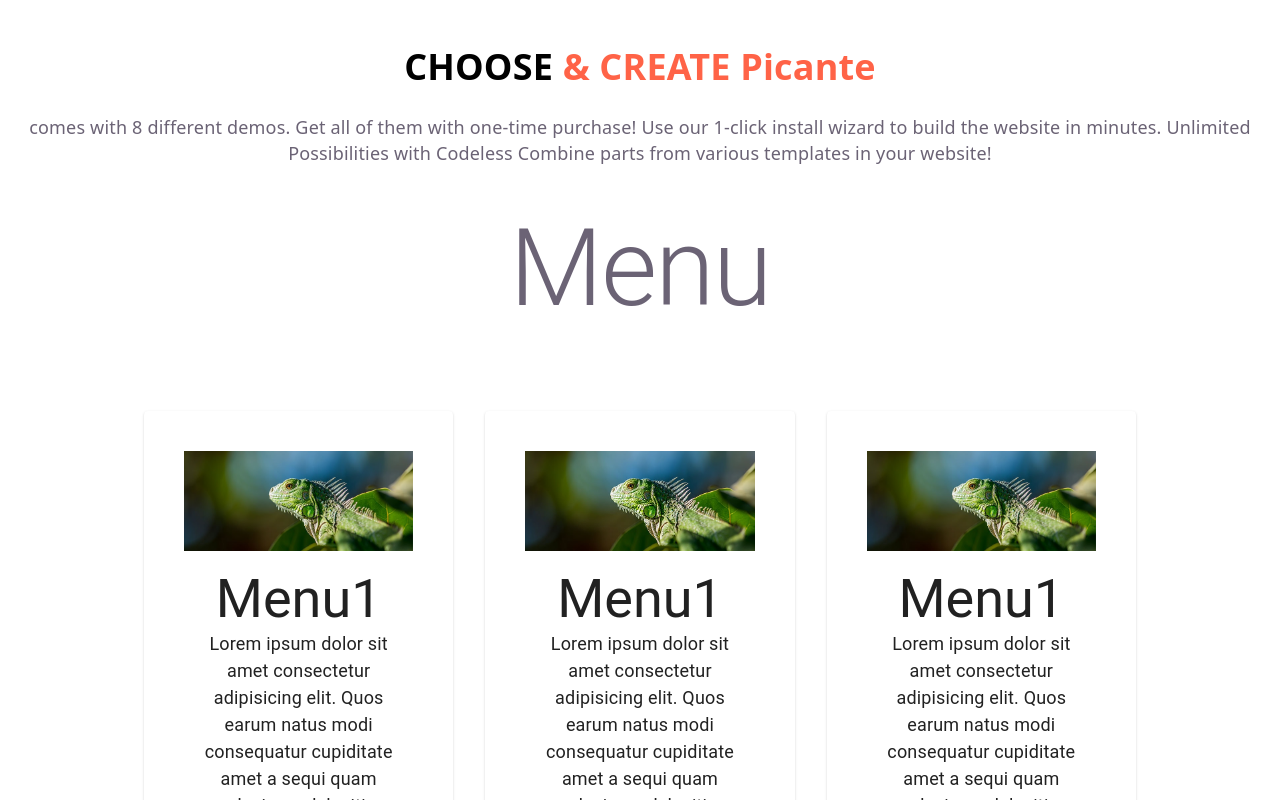
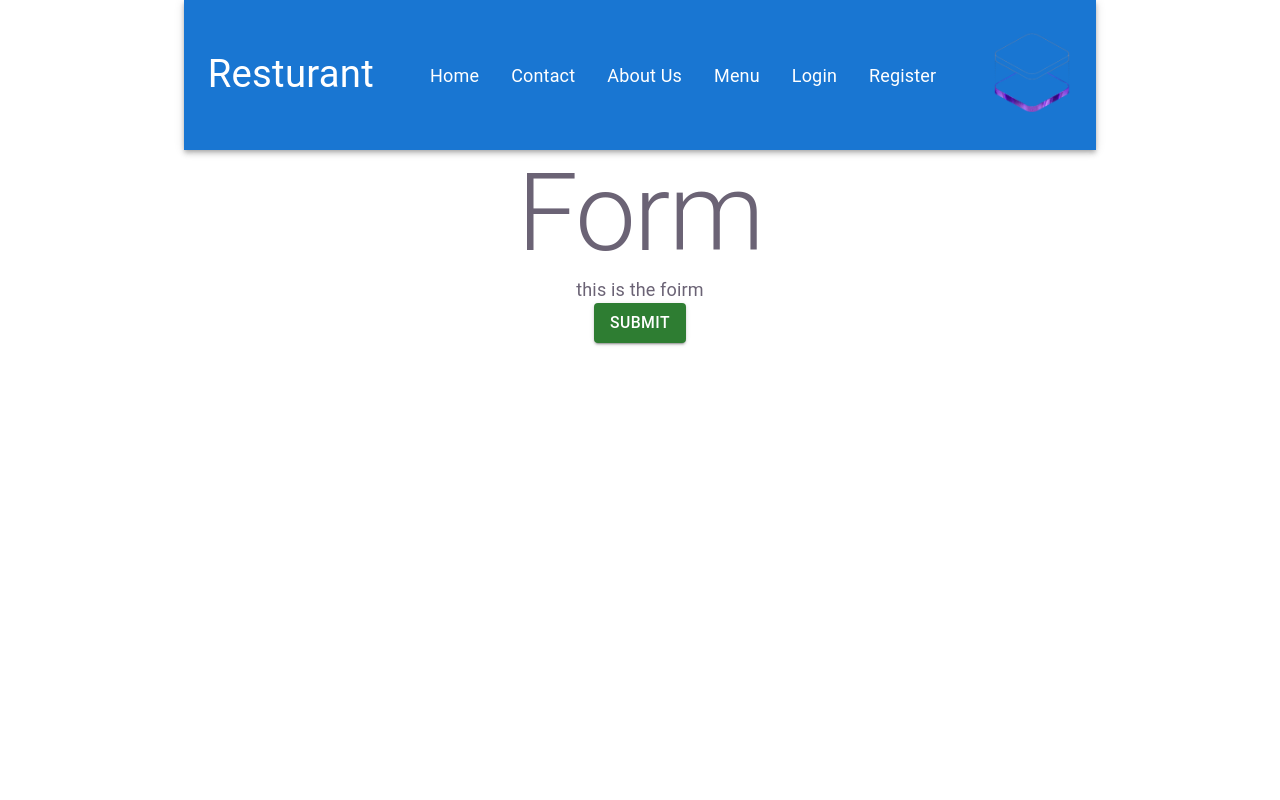
Before and after one commit to Sewar77/React3-Resturant, a React (Vite) app in the folder resturant/: page /contact in a window 1280 px wide. Shown: the top 800 px of the page. Built offline with nearby package versions, Linux system fonts and the light colour scheme.

Commit message:
build navbar with mui
define routes

use navigate in nav bar

landing page

contact page

```diff
--- a/resturant/src/App.jsx
+++ b/resturant/src/App.jsx
@@ -1,13 +1,19 @@
-import About from "./components/About/About.jsx";
-import Menu from "./components/Menu/Menu.jsx";
-
+import Contact from "./Pages/Contact/Contact";
+import Landing from "./Pages/Landing/Landing";
+import { Routes, Route } from "react-router-dom";
+import Test from "./components/Test.jsx";
 function App() {
   return (
     <>
-      <About />
-      <Menu />
+      {/* define routes */}
+      <Routes>
+        <Route path="/" element={<Landing />} />
+        <Route path="/contact" element={<Contact />} />
+        <Route path="/sewar/jihad/react2/course" element={<Test />} />
+      </Routes>
     </>
   );
 }
 
 export default App;
+//hook => useHook =>(react) useState ,(react-router-dom) useNavigate
--- /dev/null
+++ b/resturant/src/Pages/Contact/Contact.jsx
@@ -0,0 +1,13 @@
+import { Box, Container, Typography } from "@mui/material";
+import Navbar from "../../components/Navbar/Navbar.jsx";
+import ContactForm from "../../components/Contact/ContactForm.jsx";
+
+export default function Contact() {
+  return (
+    <>
+      <Navbar />
+      <ContactForm />
+    </>
+  );
+}
+//components based acrh
--- /dev/null
+++ b/resturant/src/Pages/Landing/Landing.jsx
@@ -0,0 +1,13 @@
+import About from "../../components/About/About";
+import Menu from "../../components/Menu/Menu";
+import Navbar from "../../components/Navbar/Navbar";
+
+export default function Landing() {
+  return (
+    <>
+      <Navbar />
+      <About />
+      <Menu />
+    </>
+  );
+}
--- /dev/null
+++ b/resturant/src/components/Contact/ContactBtn.jsx
@@ -0,0 +1,12 @@
+import { Button } from "@mui/material";
+
+function ContactBtn() {
+  return (
+    <>
+      <Button variant="contained" color="success">
+        Submit
+      </Button>
+    </>
+  );
+}
+export default ContactBtn;
--- /dev/null
+++ b/resturant/src/components/Contact/ContactForm.jsx
@@ -0,0 +1,19 @@
+import { Box, Container, Typography } from "@mui/material";
+import ContactBtn from "./ContactBtn";
+import ContactHeader from "./ContactHeader";
+
+function ContactForm() {
+  return (
+    <>
+      <ContactHeader />
+      <Container>
+        <Box>
+          <Typography>this is the foirm</Typography>
+          <ContactBtn />
+        </Box>
+      </Container>
+    </>
+  );
+}
+
+export default ContactForm;
--- /dev/null
+++ b/resturant/src/components/Contact/ContactHeader.jsx
@@ -0,0 +1,11 @@
+import { Typography } from "@mui/material";
+
+function ContactHeader() {
+  return (
+    <>
+      <Typography variant="h1">Form</Typography>
+    </>
+  );
+}
+
+export default ContactHeader;
--- a/resturant/src/components/Menu/Menu.jsx
+++ b/resturant/src/components/Menu/Menu.jsx
@@ -125,3 +125,4 @@ function Menu() {
   );
 }
 export default Menu;
+//components based acrhetecure
--- /dev/null
+++ b/resturant/src/components/Navbar/Navbar.jsx
@@ -0,0 +1,60 @@
+import {
+  AppBar,
+  Toolbar,
+  Box,
+  MenuList,
+  MenuItem,
+  Typography,
+} from "@mui/material";
+import { useNavigate } from "react-router-dom";
+function Navbar() {
+  const navigate = useNavigate();
+  return (
+    <>
+      <AppBar position="stikcy">
+        <Toolbar
+          sx={{
+            display: "flex",
+            flexDirection: "row",
+            gap: 5,
+            justifyContent: "space-between",
+            flexWrap: "wrap",
+            p: 4,
+            alignItems: "center",
+          }}
+        >
+          <Typography variant="h4">Resturant</Typography>
+          <Box>
+            <MenuList
+              sx={{
+                display: "flex",
+                flexDirection: "row",
+                justifyContent: "center",
+                flexWrap: "wrap",
+              }}
+            >
+              <MenuItem>Home</MenuItem>
+              {/* use the router  */}
+              <MenuItem onClick={() => navigate("/contact")}>Contact</MenuItem>
+              <MenuItem>About Us</MenuItem>
+              <MenuItem>Menu</MenuItem>
+              <MenuItem>Login</MenuItem>
+              <MenuItem>Register</MenuItem>
+            </MenuList>
+          </Box>
+          <Box>
+            <img
+              src="../../../src/assets/hero.png"
+              alt={"logo"}
+              loading="lazy"
+              width={80}
+              height={80}
+            />
+          </Box>
+        </Toolbar>
+      </AppBar>
+    </>
+  );
+}
+
+export default Navbar;
--- a/resturant/src/components/Test.jsx
+++ b/resturant/src/components/Test.jsx
@@ -22,6 +22,7 @@ function Test() {
     // anything inside the return must be only html
     <>
       <h1>this is text</h1>
+      <h1>this is sewar</h1>
       {/* to write js code inside return, must be in {} */}
       <p>your number: {number}</p>
       <button style={style.button} onClick={handleAdd}>
--- a/resturant/src/main.jsx
+++ b/resturant/src/main.jsx
@@ -2,9 +2,11 @@ import { StrictMode } from "react";
 import { createRoot } from "react-dom/client";
 import "./index.css";
 import App from "./App.jsx";
-
+import { BrowserRouter } from "react-router-dom";
 createRoot(document.getElementById("root")).render(
   <StrictMode>
-    <App />
+    <BrowserRouter>
+      <App />
+    </BrowserRouter>
   </StrictMode>
 );
```
Also changed, not shown: resturant/package.json (+8 -2 lines), 1 other file (tests, documents, lock files or other folders).
